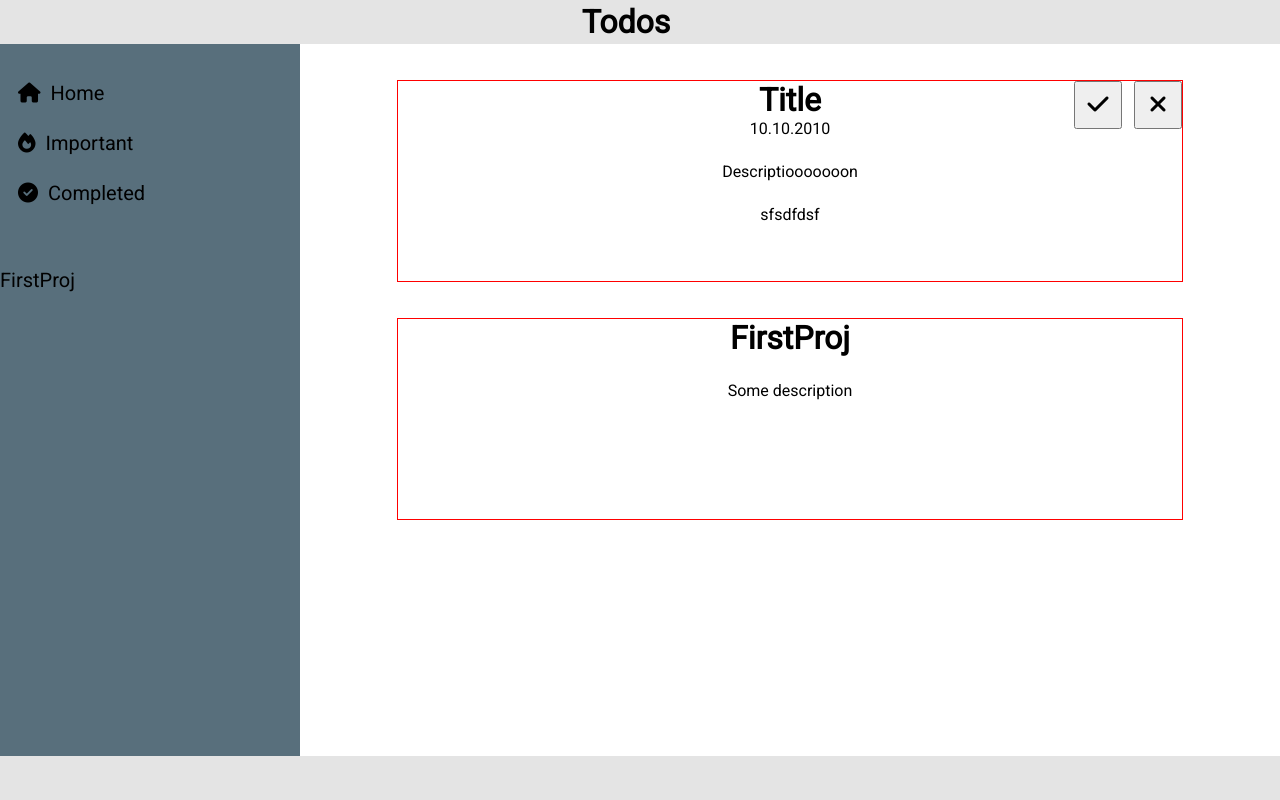
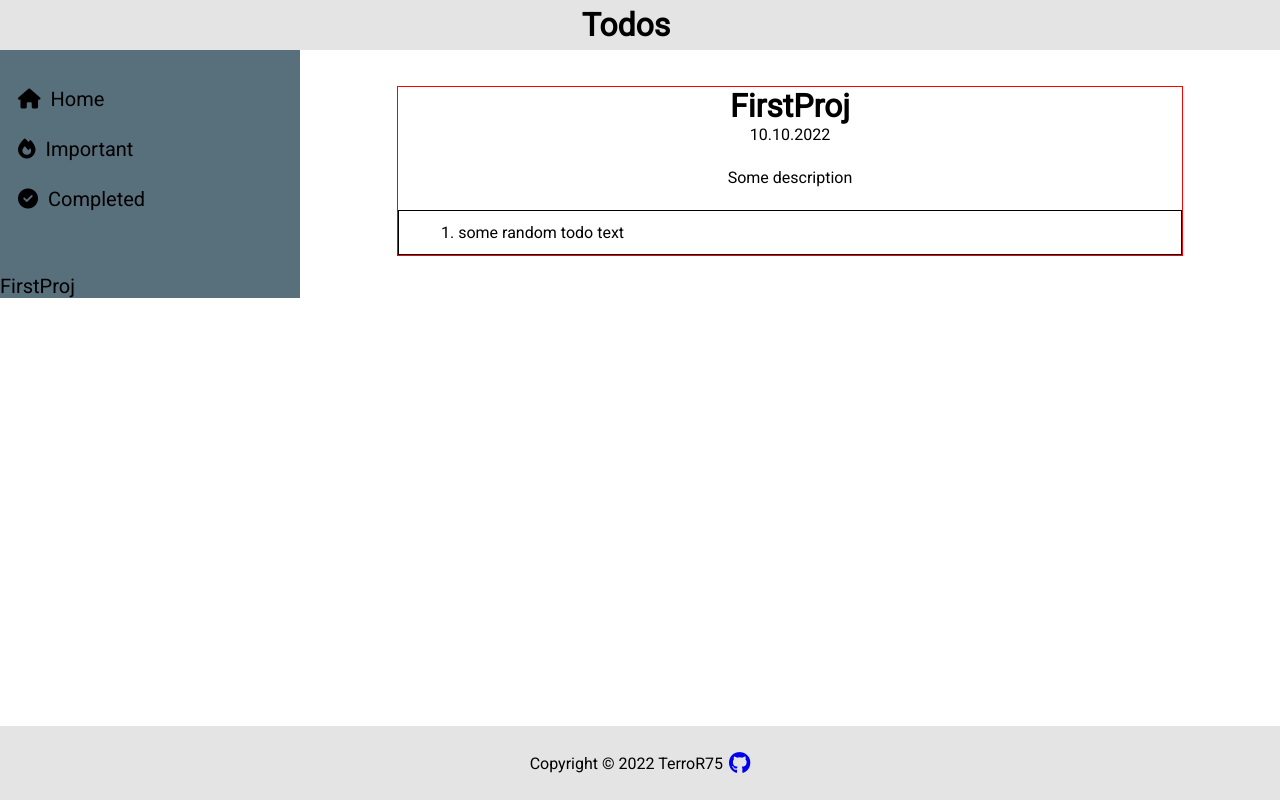
Before and after one commit to TerroR75/top-project10-todolist, a website built with webpack: page layout.html in a window 1280 px wide. Built offline with nearby package versions, Linux system fonts and the light colour scheme.

Commit message:
rendering project and its todos

```diff
--- a/layout.html
+++ b/layout.html
@@ -49,7 +49,9 @@
 
                 <div class="todos">
                     <ol>
-                        <li>sfsdfdsf</li>
+                        <li class="project-todo">sdfsdfsfdsf
+                            <i class="fa-solid fa-check"></i>
+                        </li>
                     </ol>
                 </div>
 
@@ -58,11 +60,21 @@
                     <button><i class="fa-solid fa-xmark"></i></button>
                 </div>
             </div>
+
+            <div class="project-utils-btns hidden">
+                <button></button>
+            </div>
         </div>
-
     </div>
-
-    <footer id="main-footer"></footer>
+    <footer id="main-footer">
+        <p>
+            Copyright ©
+            2022
+            TerroR75
+        </p>
+        <a href="https://github.com/TerroR75" target="_blank">
+            <i class="fab fa-github"></i></a>
+    </footer>
 </body>
 
 </html>
--- a/src/classes/todo.js
+++ b/src/classes/todo.js
@@ -1,8 +1,6 @@
 export class Todo {
 
-    constructor(name, description, dueDate) {
-        this.name = name;
-        this.description = description;
-        this.dueDate = dueDate;
+    constructor(text) {
+        this.text = text;
     }
 }
--- a/src/css/main.css
+++ b/src/css/main.css
@@ -6,7 +6,7 @@
 
     font-family: 'Roboto', sans-serif;
     text-decoration: none;
-    list-style-type: none;
+
 }
 
 html,
@@ -61,9 +61,7 @@ body.dark-theme {
 
 /*=== APP ===*/
 .app {
-    background: blue;
-    height: 100%;
-
+    /* height: 100%; */
     display: flex;
 }
 
@@ -73,10 +71,12 @@ body.dark-theme {
     min-width: 300px;
     max-width: 300px;
     font-size: 20px;
-    /* height: 100%; */
+    height: 100%;
     display: flex;
     flex-direction: column;
     gap: 50px;
+    z-index: 100;
+    opacity: 1;
 }
 
 .navbar .upper-part ul {
@@ -107,12 +107,13 @@ body.dark-theme {
 /* Project Display */
 .display .project-container {
     width: 80%;
-    height: 200px;
+    /* height: 200px; */
     border: 1px solid red;
     margin-top: 36px;
     position: relative;
     margin-left: auto;
     margin-right: auto;
+    margin-bottom: 24px;
 
     display: flex;
     flex-direction: column;
@@ -140,16 +141,83 @@ body.dark-theme {
     text-align: center;
 }
 
+.project-container .todos {
+    width: 100%;
+}
 
+
+.project-container .todos .project-todo {
+    border: 1px solid black;
+    padding: 12px 42px;
+    margin-top: -1px;
+    /* list-style-type: none; */
+    list-style-position: inside;
+    word-wrap: break-word;
+    position: relative;
+}
+
+.project-todo i {
+    position: absolute;
+    left: 12px;
+    top: 10px;
+    font-size: 24px;
+    visibility: hidden;
+}
+
+.project-todo:hover i {
+    visibility: visible;
+    cursor: pointer;
+}
+
+.todos .project-todo:nth-child(2n) {
+    background: #e7e7e7;
+}
+
+/* Project utils (buttons) */
+.project-utils-btns {
+    position: fixed;
+    display: flex;
+    flex-direction: column;
+    gap: 12px;
+    right: 24px;
+    top: 50%;
+}
+
+.project-utils-btns button {
+    width: 40px;
+    height: 40px;
+    border-radius: 10px;
+    cursor: pointer;
+}
 
 
 /*=== FOOTER ===*/
 #main-footer {
     background: var(--COLOR-utils);
     height: 50px;
+    padding: 12px 24px;
+    display: flex;
+    gap: 6px;
+    justify-content: center;
+    align-items: center;
+    margin-top: auto;
+}
+
+#main-footer .fa-github {
+    font-size: 22px;
+    transition: transform 300ms ease-in-out;
+}
+
+#main-footer .fa-github:hover {
+    transform: rotate(360deg) scale(1.2);
+
 }
 
 
+/* UTILITIES */
+.hidden {
+    visibility: hidden;
+}
 
 
 /*=== MEDIA QUERIES ===*/
@@ -174,6 +242,6 @@ body.dark-theme {
         margin-left: auto;
         margin-right: auto;
         width: 100px;
-        opacity: 0.9;
+        /* opacity: 0.9; */
     }
 }
--- a/src/domrendering/home.js
+++ b/src/domrendering/home.js
@@ -1,7 +1,8 @@
-import { currentProject, projectDisplay } from '../index.js';
+import { projectDisplay } from '../index.js';
 
 
-export function renderHome() {
+export function renderHome(project) {
+    projectDisplay.innerHTML = '';
 
     // Elements creation
     const projectContainer = document.createElement('div');
@@ -14,12 +15,12 @@ export function renderHome() {
     todosList.classList.add('todos');
 
     const titleHOne = document.createElement('h1');
-    titleHOne.innerText = currentProject.title;
+    titleHOne.innerText = project.title;
     const dateDiv = document.createElement('div');
     dateDiv.classList.add('date');
-    dateDiv.innerText = currentProject.date;
+    dateDiv.innerText = project.dueDate;
     const descrSpan = document.createElement('span');
-    descrSpan.innerText = currentProject.description;
+    descrSpan.innerText = project.description;
     const orderedList = document.createElement('ol');
 
     // Elements appending
@@ -29,12 +30,32 @@ export function renderHome() {
     projectContainer.appendChild(descrDiv);
     projectContainer.appendChild(todosList);
 
-    titleDiv.appendChild(titleHOne, dateDiv);
+    titleDiv.appendChild(titleHOne);
+    titleDiv.appendChild(dateDiv);
     descrDiv.appendChild(descrSpan);
     todosList.appendChild(orderedList);
+
+    renderProjectsTodosList(project);
 }
 
 function updateHome() {
     const title = projectDisplay.querySelector('.title h1');
     const description = projectDisplay.querySelector('.description span');
 }
+
+
+function renderProjectsTodosList(project) {
+    const todosOl = document.querySelector('.todos ol');
+
+    for (let i = 0; project.todosArray.length; i++) {
+        const newLi = document.createElement('li');
+        newLi.classList.add('project-todo');
+        newLi.innerText = project.todosArray[i].text;
+        todosOl.appendChild(newLi);
+
+        const iconElement = documnet.createElement('i');
+        iconElement.classList.add('fa-solid fa-check');
+
+        newLi.appendChild(iconElement);
+    }
+}
--- a/src/index.js
+++ b/src/index.js
@@ -13,10 +13,9 @@ const newProject = new Project('FirstProj', '10.10.2022', 'Some description');
 userProjects.push(newProject);
 export const currentProject = userProjects[0];
 
+const newTodo = new Todo('some random todo text');
+newProject.addTodo(newTodo);
 
 
-
-console.log(projectsList);
-
 refreshProjectsList();
-renderHome();
+renderHome(currentProject);
```
Also changed, not shown: dist/index.html, dist/main.js.
